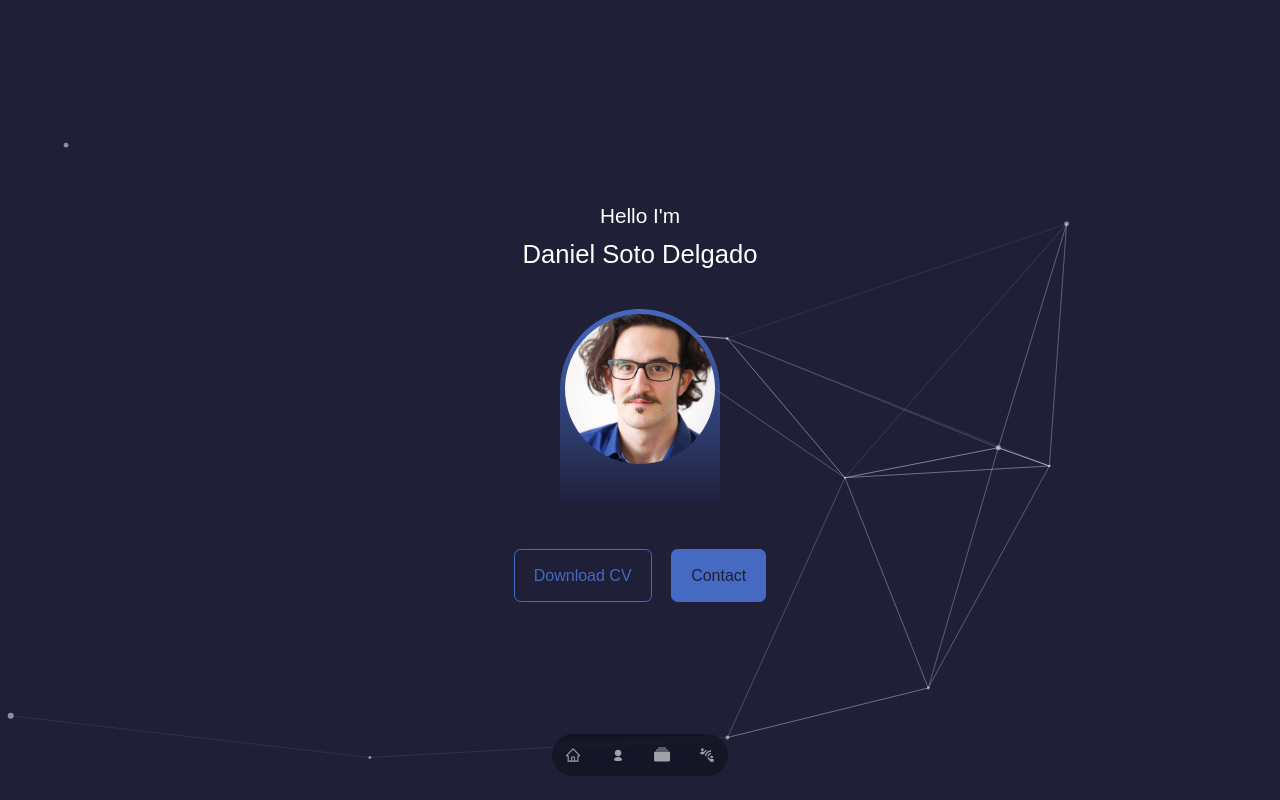
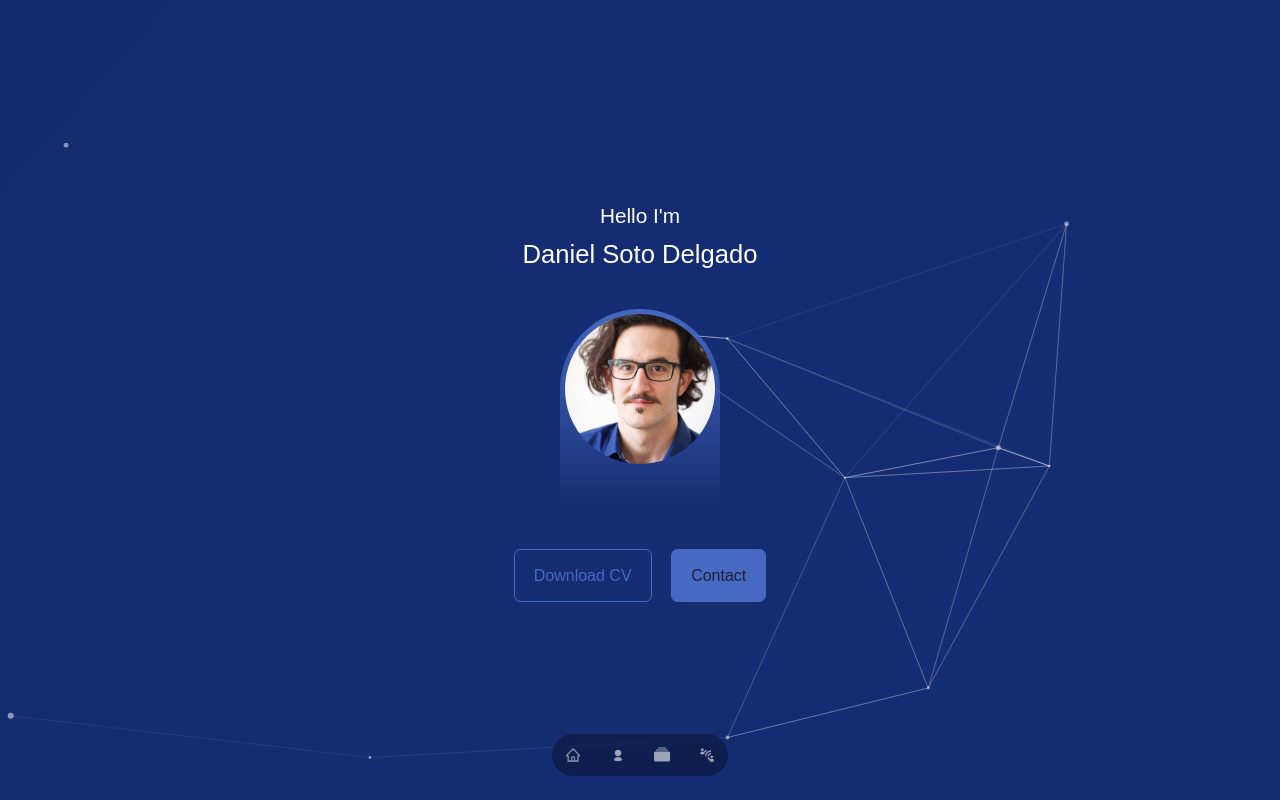
Before and after one commit to Moxonic/Portfolio-Page, a React (Create React App) app: page / in a window 1280 px wide. Shown: the top 800 px of the page. Built offline with nearby package versions, Linux system fonts and the light colour scheme.

Commit message:
add gradient background animation

```diff
--- a/src/index.css
+++ b/src/index.css
@@ -65,11 +65,35 @@ body {
     font-family: "Poppins", sans-serif;
     color: var(--color-white);
     line-height: 1.7;
-    background: var(--color-bg);
     max-width: 100%;
-    /* background-image: url(./assets/freeTILE1.png); */
+    background: linear-gradient(132deg, #061c52, #0f2f98, #072e7c, #172a6f, #073980, #07298f, #0d3292, #094283, #3505b9);
+    background-size: 2000% 2000%;
+
+    -webkit-animation: ColorgradientAnimation1 45s ease infinite;
+    -moz-animation: ColorgradientAnimation1 45s ease infinite;
+    -o-animation: ColorgradientAnimation1 75s ease infinite;
+    animation: ColorgradientAnimation1 55s ease infinite;
 }
-
+@-webkit-keyframes ColorgradientAnimation1 {
+    0%{background-position:10% 0%}
+    50%{background-position:91% 100%}
+    100%{background-position:10% 0%}
+}
+@-moz-keyframes ColorgradientAnimation1 {
+    0%{background-position:10% 0%}
+    50%{background-position:91% 100%}
+    100%{background-position:10% 0%}
+}
+@-o-keyframes ColorgradientAnimation1 {
+    0%{background-position:10% 0%}
+    50%{background-position:91% 100%}
+    100%{background-position:10% 0%}
+}
+@keyframes ColorgradientAnimation1 {
+    0%{background-position:10% 0%}
+    50%{background-position:91% 100%}
+    100%{background-position:10% 0%}
+}
 /*===================General Styles===================*/
 
 .container {
```
